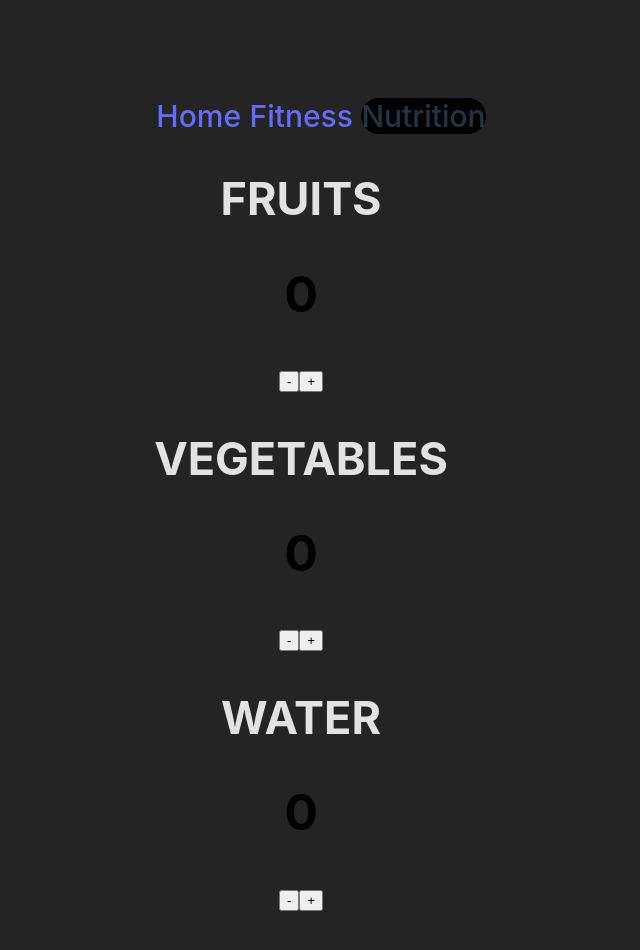
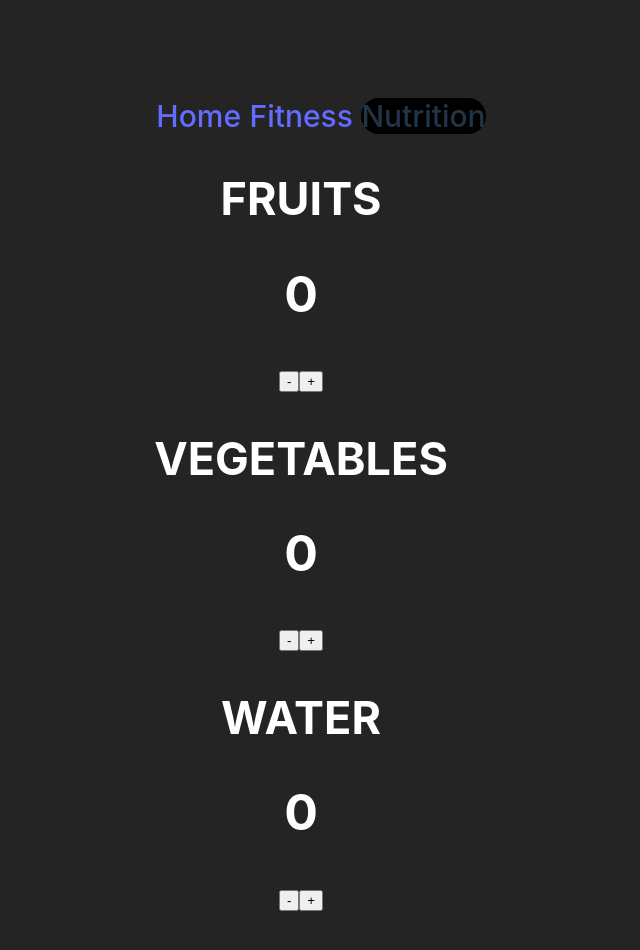
Before and after one commit to megcartr/Flatiron-phase-2-project, a React (Vite) app: page /nutrition in a window 1280 px wide. Shown: the top 950 px of the page, without its empty margins (339-979 px from the left). Built offline with nearby package versions, Linux system fonts and the light colour scheme.

Commit message:
increment function

```diff
--- a/db.json
+++ b/db.json
@@ -90,6 +90,10 @@
     [],
     [],
     [],
+    [],
+    [],
+    [],
+    [],
     []
   ]
 }
--- /dev/null
+++ b/src/Components/Increment.jsx
@@ -0,0 +1,33 @@
+import React from "react";
+import {useState} from "react";
+
+function Increment() {
+
+    const [count, setCount]=useState(0);
+
+    function increment(){
+        setCount(function (prevCount) {
+                return (prevCount += 1)
+        })
+    }
+
+    function decrement(){
+        setCount(function (prevCount) {
+            if (prevCount>0) {
+                return (prevCount -= 1)
+            } else {
+                return (prevCount = 0)
+            }
+        })
+    }
+
+    return(
+        <div>
+        <h1>{count}</h1>
+            <button onClick={decrement}>-</button>
+            <button onClick={increment}>+</button>
+            </div>
+    )
+}
+
+export default Increment;
--- a/src/Components/Nutrition.jsx
+++ b/src/Components/Nutrition.jsx
@@ -1,44 +1,19 @@
 import React from "react";
-import {useState} from "react";
+import Increment from "./Increment";
 
 function Nutrition() {
-
-    const [count, setCount]=useState(0);
-
-    function increment(){
-        setCount(function (prevCount) {
-                return (prevCount += 1)
-        })
-    }
-
-    function decrement(){
-        setCount(function (prevCount) {
-            if (prevCount>0) {
-                return (prevCount -= 1)
-            } else {
-                return (prevCount = 0)
-            }
-        })
-    }
 
     return(
         <div id="nutrition">
 
             <h2>FRUITS</h2>
-
-            <h1>{count}</h1>
-            <button onClick={decrement}>-</button>
-            <button onClick={increment}>+</button>
+            <Increment/>
 
             <h2>VEGETABLES</h2>
-            <h1>{count}</h1>
-            <button onClick={decrement}>-</button>
-            <button onClick={increment}>+</button>
+            <Increment/>
 
             <h2>WATER</h2>
-            <h1>{count}</h1>
-            <button onClick={decrement}>-</button>
-            <button onClick={increment}>+</button>
+            <Increment/>
         </div>
 
 
--- a/src/index.css
+++ b/src/index.css
@@ -3,7 +3,7 @@
   font-size:30px;
   place-items:top;
   color-scheme: light dark;
-  color: rgba(255, 255, 255, 0.87);
+  color: white;
   background-color: #242424;
 
 }
@@ -12,6 +12,7 @@ a {
   font-weight: 500;
   color: #646cff;
   text-decoration: inherit;
+  place-items: top;
 }
 a:hover {
   color: #535bf2;
@@ -19,7 +20,7 @@ a:hover {
 
 h1 {
   font-size: 50px;
-  color:black;
+  color:white;
 }
 
 .active{
```
